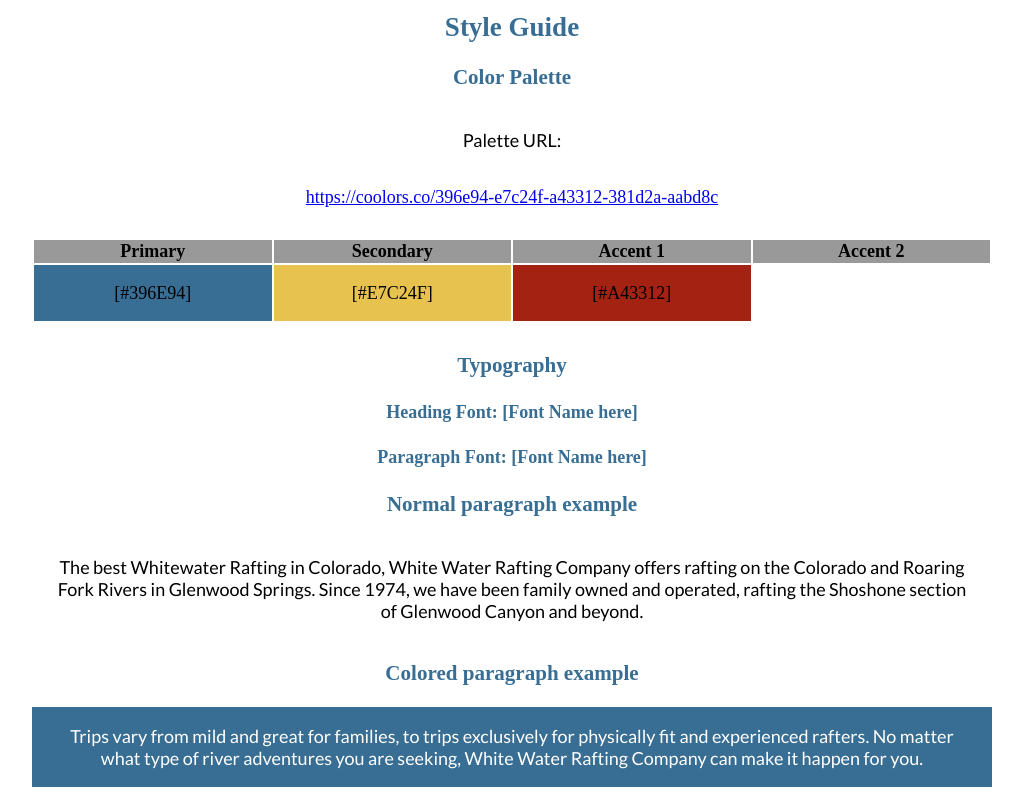
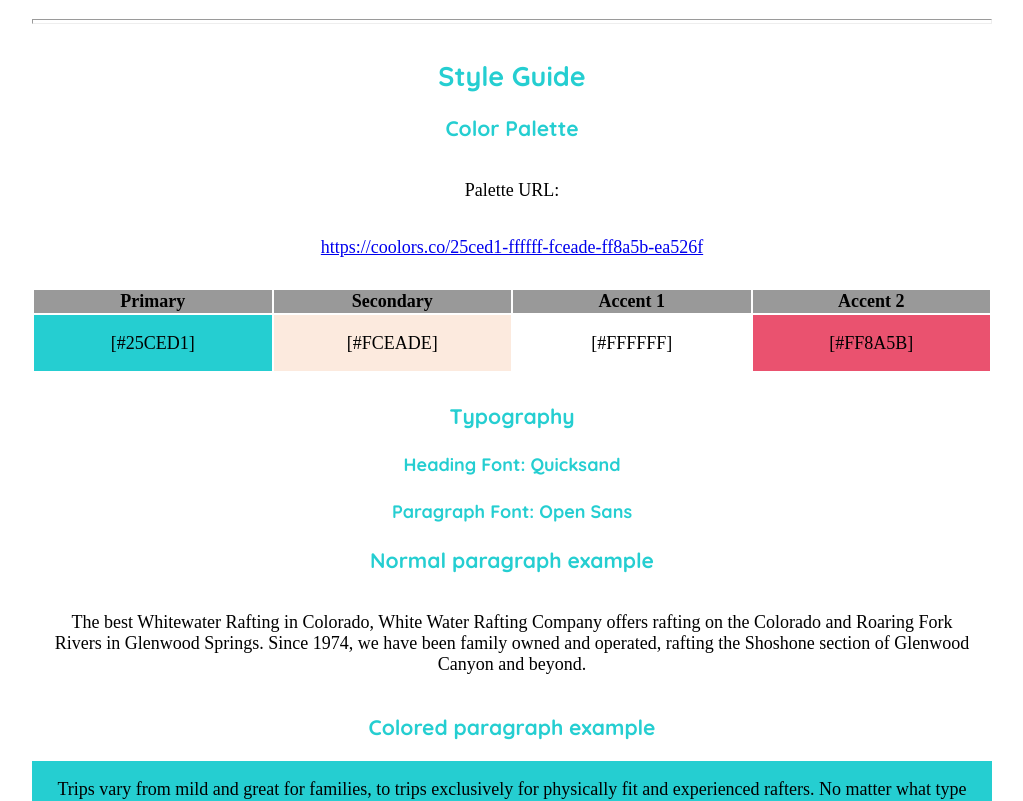
Before and after one commit to Broncelino/White-water-rafting-website, a plain HTML site: page index.html in a window 1280 px wide. Shown: the part 1125-1926 px from the top of the page, without its empty margins (128-1151 px from the left). Drawn offline with Linux system fonts and the light colour scheme; a web font is replaced by a local one.

Commit message:
Added image and changed color palette

```diff
--- a/index.html
+++ b/index.html
@@ -10,9 +10,9 @@
 
 <body>
   <header>
-    <h1>[Site name] Site Plan</h1>
-    <h2>[FirstName LastName]</h2>
-    <h2>WDD 130-[section]</h2>
+    <h1>White Water Wonders Site Plan</h1>
+    <h2>Bryson Williams</h2>
+    <h2>WDD 130-02</h2>
     <!-- In the header above, add the name of your site, your name and class number. For example if you are in section 3 you would put WDD 130-03 -->
   </header>
   <main>
@@ -20,18 +20,18 @@
     <hr />
     <h2>Overview</h2>
     <h3>Purpose</h3>
-    <p>[Your purpose here]</p>
+    <p>Bring a wonderful white water rafting experience to all</p>
     <!-- change this -->
 
     <h3>Audience</h3>
-    <p>[Your audience here]</p>
+    <p>Anyone who wants to have a thrilling adventure on the water</p>
     <!-- change this -->
 
     <hr />
     <h2>Branding</h2>
     <h3>Website Logo</h3>
     <!-- Replace this with some sort of logo for your site.  A logo can be as simple as the name of your site in a nice font :) -->
-    <img src="https://byui-wdd.github.io/wdd130/rafting_images/dryoarlogo.png" alt="Logo image" />
+    <img src="images/WWW.png" alt="Logo image" />
     <hr />
     <h2>Style Guide</h2>
 
@@ -42,8 +42,8 @@
 
     <!-- Copy and paste the URL to your finished palette below. Replace the href value that is there with yours. Make sure to paste it into both the href value and the content text of the <a> tag -->
     <p>Palette URL:</p>
-    <a href="https://coolors.co/396e94-e7c24f-a43312-381d2a-aabd8c"
-      target="_blank">https://coolors.co/396e94-e7c24f-a43312-381d2a-aabd8c</a>
+    <a href="https://coolors.co/25ced1-ffffff-fceade-ff8a5b-ea526f"
+      target="_blank">https://coolors.co/25ced1-ffffff-fceade-ff8a5b-ea526f</a>
 
     <table class="colors">
       <tr>
@@ -54,10 +54,10 @@
       </tr>
       <!-- Replace the numbers in the boxes below with your hex color codes. Then switch to the site-plan.css file and change your colors there as well. -->
       <tr>
-        <td class="primary">[#396E94]</td>
-        <td class="secondary">[#E7C24F]</td>
-        <td class="accent1">[#A43312]</td>
-        <td class="accent2"></td>
+        <td class="primary">[#25CED1]</td>
+        <td class="secondary">[#FCEADE]</td>
+        <td class="accent1">[#FFFFFF]</td>
+        <td class="accent2">[#FF8A5B]</td>
       </tr>
     </table>
 
@@ -67,11 +67,11 @@
     <!-- Choose a font for your paragraphs (body copy) and headlines. What font(s) have you chosen? Think also about which of your colors above you might use for background and font colors. -->
 
     <h4>
-      Heading Font: [Font Name here]
+      Heading Font: Quicksand
       <!-- change this -->
     </h4>
     <h4>
-      Paragraph Font: [Font Name here]
+      Paragraph Font: Open Sans
       <!-- change this -->
     </h4>
     <h3>Normal paragraph example</h3>
--- a/styles/site-plan-rafting.css
+++ b/styles/site-plan-rafting.css
@@ -3,28 +3,30 @@
 Any spaces in your font name should be replaced with a +.
 Fonts are separated by a | */
 @import url('https://fonts.googleapis.com/css?family=IM+Fell+French+Canon+SC|Lato');
+@import url('https://fonts.googleapis.com/css2?family=Quicksand:wght@700&display=swap');
+@import url('https://fonts.googleapis.com/css2?family=Open+Sans:ital,wght@1,300&family=Quicksand:wght@700&display=swap');
 
 :root {
   /* change the values below to your colors from your palette */
-  --primary-color: #396E94   ;
-  --secondary-color: #E7C24F ;
-  --accent1-color: #A42212;
-  --accent2-color: white;
+  --primary-color: #25CED1   ;
+  --secondary-color: #FCEADE ;
+  --accent1-color: white;
+  --accent2-color: #EA526F;
 
   /* change the values below to your chosen font(s) */
-  --heading-font: "IM Fell French Canon SC";
-  --paragraph-font: Lato, Helvetica, sans-serif;
+  --heading-font: "Quicksand";
+  --paragraph-font: "Open+Sans";
 
   /* these colors below should be chosen from among your palette colors above */
-  --headline-color-on-white: #396E94;  /* headlines on a white background */
-  --headline-color-on-color: white; /* headlines on a colored background */
-  --paragraph-color-on-white: #396E94; /* paragraph text on a white background */
-  --paragraph-color-on-color: white; /* paragraph text on a colored background */
-  --paragraph-background-color: #396E94  ;
-  --nav-link-color: #396E94;
-  --nav-background-color: #D4AC0D;
+  --headline-color-on-white: #25CED1;  /* headlines on a white background */
+  --headline-color-on-color: black; /* headlines on a colored background */
+  --paragraph-color-on-white: #25CED1; /* paragraph text on a white background */
+  --paragraph-color-on-color: black; /* paragraph text on a colored background */
+  --paragraph-background-color: #25CED1  ;
+  --nav-link-color: #25CED1;
+  --nav-background-color: #EA526F;
   --nav-hover-link-color: white;
-  --nav-hover-background-color: #396E94;
+  --nav-hover-background-color: #25CED1;
 }
 
 
```
Also changed, not shown: images/WWW.png (added).
